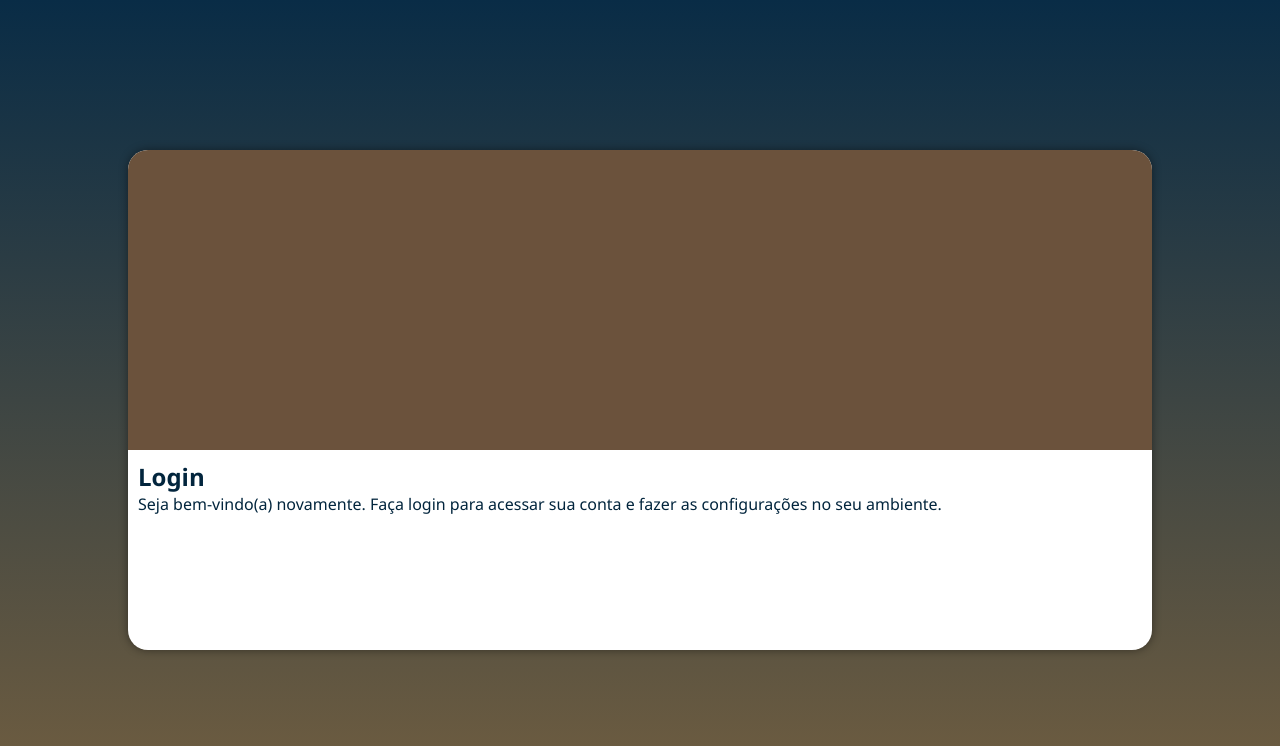
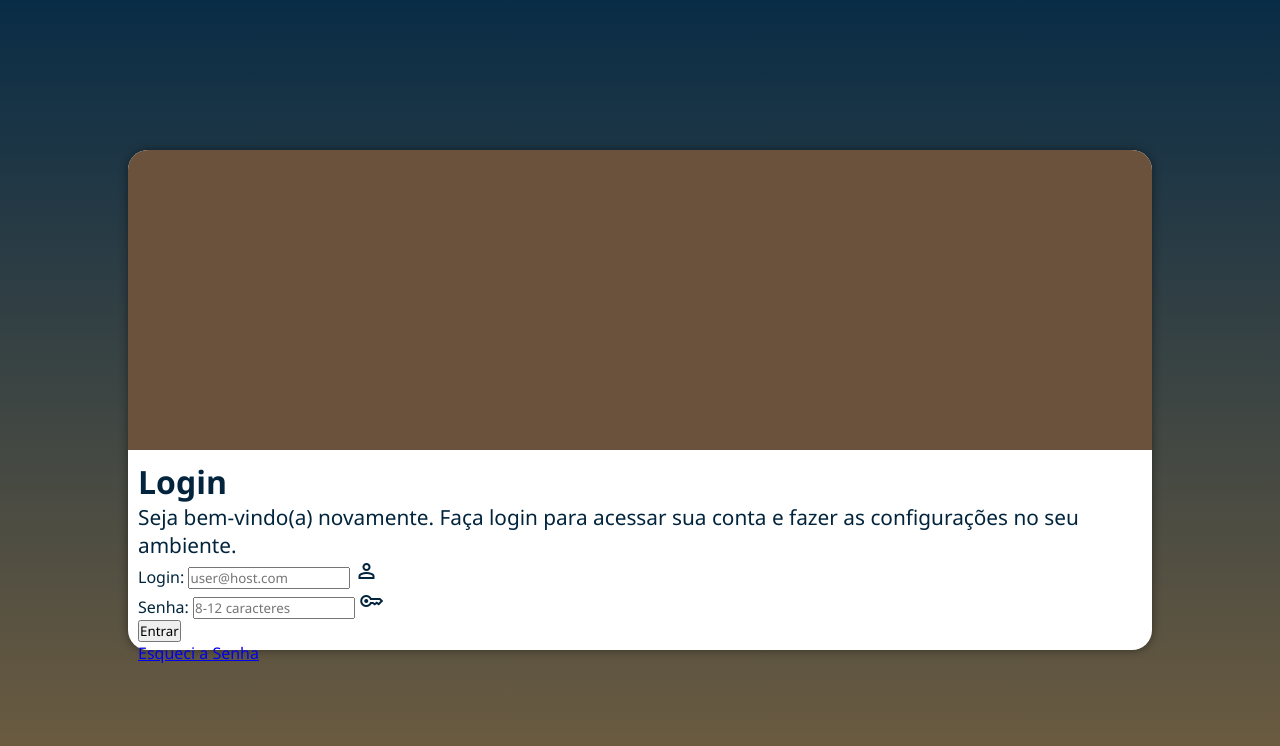
Before and after one commit to rhyanfrazao/projeto-login, a plain HTML site: page index.html in a window 1280 px wide. Drawn offline with nearby package versions, Linux system fonts and the light colour scheme.

Commit message:
criado o formulario

```diff
--- a/estilos/media-query.css
+++ b/estilos/media-query.css
@@ -51,4 +51,12 @@
         width: 100%;
         height: 60%;
     }
+
+    section#login > div#formulario > h1{
+        font-size: 2em;
+    }
+
+    section#login > div#formulario > p{
+        font-size: 1.3em;
+    }
 }
--- a/estilos/style.css
+++ b/estilos/style.css
@@ -60,3 +60,19 @@ section#login > div#formulario{
     display: block;
     color: #02253d;
 }
+
+.material-symbols-outlined {
+    font-variation-settings:
+    'FILL' 0,
+    'wght' 400,
+    'GRAD' 0,
+    'opsz' 24
+  }
+
+.material-symbols-outlined {
+  font-variation-settings:
+  'FILL' 0,
+  'wght' 400,
+  'GRAD' 0,
+  'opsz' 24
+}
--- a/index.html
+++ b/index.html
@@ -6,6 +6,8 @@
     <title>Login Responsivo</title>
     <link rel="stylesheet" href="estilos/style.css">
     <link rel="stylesheet" href="estilos/media-query.css">
+    <link rel="stylesheet" href="https://fonts.googleapis.com/css2?family=Material+Symbols+Outlined:opsz,wght,FILL,GRAD@20..48,100..700,0..1,-50..200" />
+    <link rel="stylesheet" href="https://fonts.googleapis.com/css2?family=Material+Symbols+Outlined:opsz,wght,FILL,GRAD@20..48,100..700,0..1,-50..200" />
 </head>
 <body>
     <main>
@@ -16,7 +18,26 @@
             <div id="formulario">
                 <h1>Login</h1>
                 <p>Seja bem-vindo(a) novamente. Faça login para acessar sua conta e fazer as configurações no seu ambiente.</p>
-                <form action="login.js" method="post"></form>
+                <form action="login.js" method="post" autocomplete="on">
+                    <div class="campo">
+                        <label for="id-login">Login:</label>
+                        <input type="email" name="login" id="id-login" placeholder="user@host.com" required size="15" autocomplete="email">
+                        <span class="material-symbols-outlined">
+                            person
+                        </span>
+                    </div>
+                    <div class="campo">
+                        <label for="id-senha">Senha:</label>
+                        <input type="password" name="senha" id="id-senha" placeholder="8-12 caracteres" minlength="8" maxlength="12" required size="15" autocomplete="current-password">
+                        <span class="material-symbols-outlined">
+                            key
+                        </span>
+                    </div>
+                    <input type="submit" value="Entrar">
+                    <a href="esqueci.html"><br>
+                        Esqueci a Senha
+                    </a>
+                </form>
             </div>
         </section>
     </main>
```
